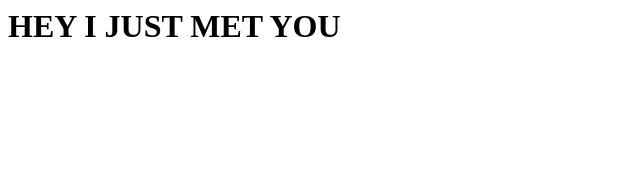
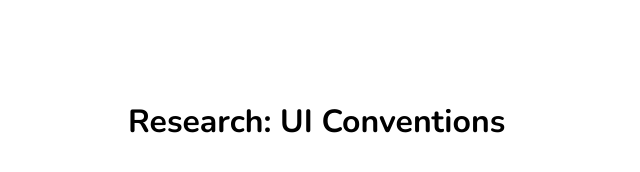
Before and after one commit to f-hanna/applications2024spring, a plain HTML site: page bike-finder/research-ui-conventions/index.html in a window 1280 px wide. Shown: the whole page, without its empty margins (0-640 px from the left). Drawn offline with nearby package versions, Linux system fonts and the light colour scheme.

Commit message:
added css

```diff
--- a/bike-finder/research-ui-conventions/index.html
+++ b/bike-finder/research-ui-conventions/index.html
@@ -2,9 +2,22 @@
 <head>
     <meta charset="UTF-8">
     <meta name="viewport" content="width=device-width, initial-scale=1.0">
-    <title>Document</title>
+    <title>Research: UI Conventions</title>
+
+    <link rel="preconnect" href="https://fonts.googleapis.com">
+    <link rel="preconnect" href="https://fonts.gstatic.com" crossorigin>
+    <link href="https://fonts.googleapis.com/css2?family=Nunito:ital,wght@0,200..1000;1,200..1000&display=swap" rel="stylesheet">
+
+    <style>
+        body {
+            width: 80%;
+            padding: 100px 100px;
+            margin: auto auto;
+            font-family: "Nunito", sans-serif;
+        }
+    </style>
 </head>
 <body>
-    <h1>HEY I JUST MET YOU</h1>
+    <h1>Research: UI Conventions</h1>
 </body>
 </html>
```
